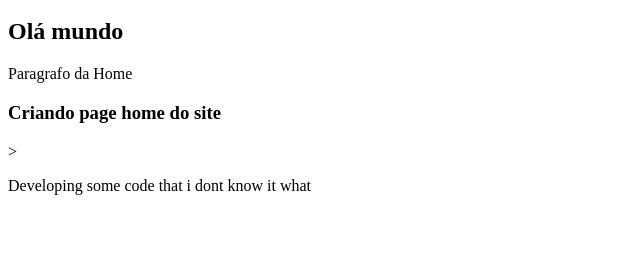
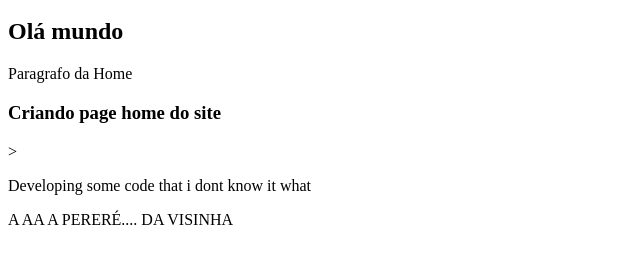
Before and after one commit to Ohodrax/curso_github_learn_now, a plain HTML site: page index.html in a window 1280 px wide. Shown: the part 48-312 px from the top of the page, without its empty margins (0-640 px from the left). Drawn offline with Linux system fonts and the light colour scheme.

Commit message:
Opa esqueci de salvar krl

```diff
--- a/index.html
+++ b/index.html
@@ -4,3 +4,4 @@
 
 <h3>Criando page home do site</h3>>
 <p>Developing some code that i dont know it what</p>
+<p>A AA A PERERÉ.... DA VISINHA</p>
```
